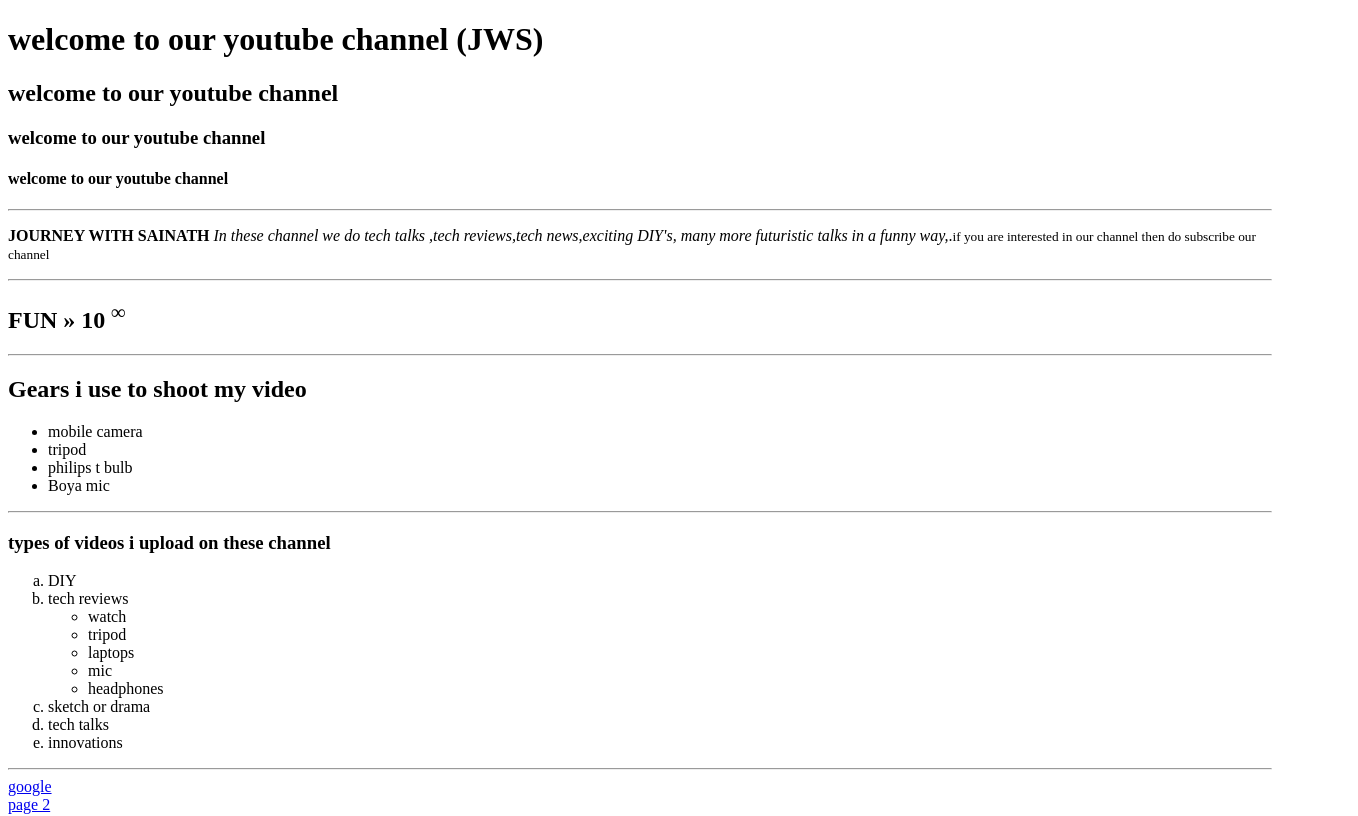
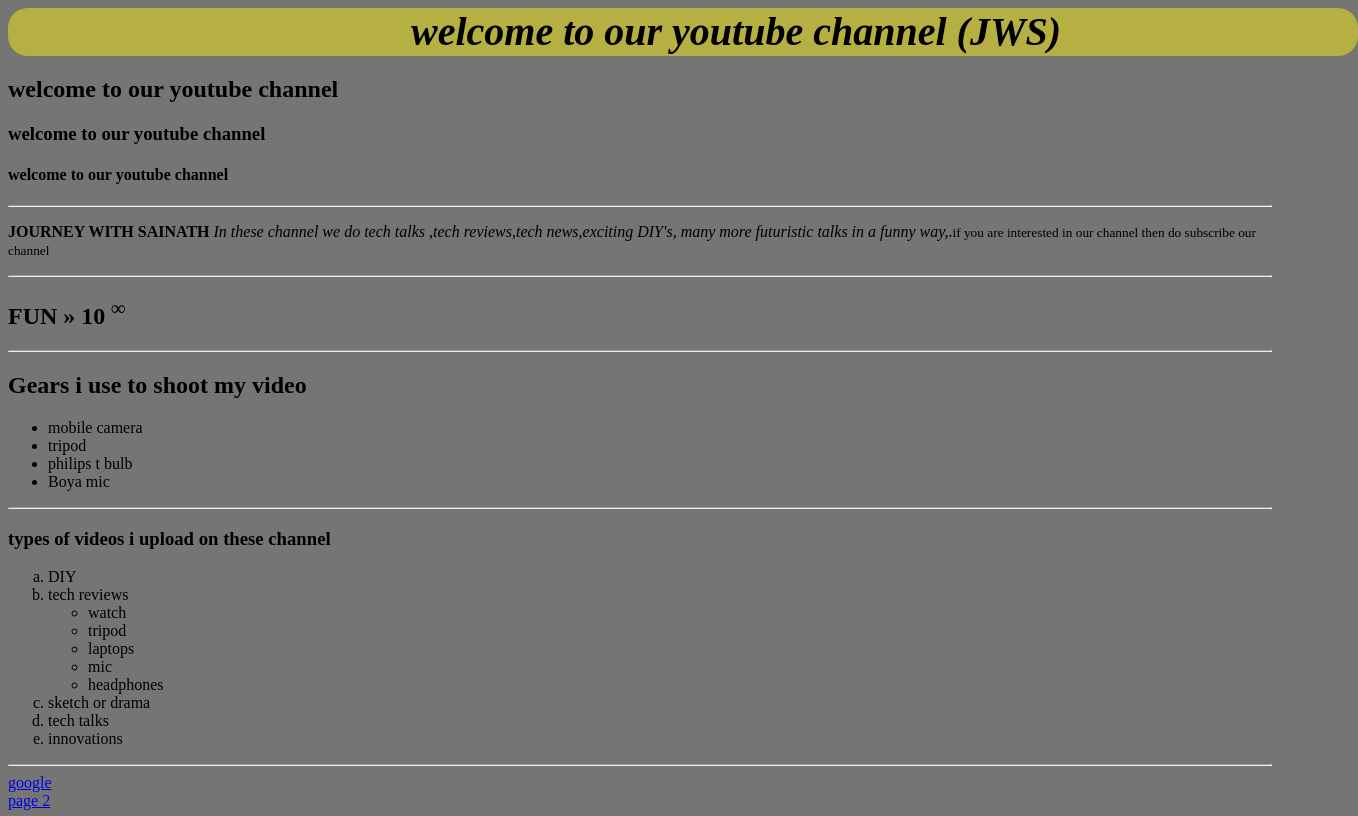
Before and after one commit to sampath-987/test-project, a plain HTML site: page index.html in a window 1280 px wide. Shown: the top 816 px of the page, 1358 px wide, since content can reach past the window. Drawn offline with Linux system fonts and the light colour scheme.

Commit message:
Create index.html

```diff
--- a/index.html
+++ b/index.html
@@ -4,9 +4,30 @@
     <meta charset="UTF-8">
     <meta name="viewport" content="width=device-width, initial-scale=1.0">
     <title>journey with sainath</title>
+    <style>
+        .top{
+            margin:auto;
+            padding-left: 403px;
+             padding-right: 276px;
+             height: 48px;
+             width: 671px;
+              font-size: 40px;
+            font-style: italic;
+            background-color: #b6b043;
+            border-radius: 20px;
+
+        }
+        .first{
+            background-color: #b4c548;
+            border-radius: 20px;
+        }
+        body{
+            background-color: #1a1c1699;;
+        }
+    </style>
 </head>
 <body>
-    <h1> welcome to our youtube channel &lpar;JWS&rpar; </h1>
+    <h1 class="top"> welcome to our youtube channel &lpar;JWS&rpar; </h1>
     <h2> welcome to our youtube channel </h2>
     <h3> welcome to our youtube channel </h3>
     <h4> welcome to our youtube channel </h4>
@@ -62,7 +83,7 @@
    <h2> &darr;</h2>
    <iframe width="560" height="315" src="https://www.youtube.com/embed/2QR11oDukn4" frameborder="1000" allow="accelerometer; autoplay; clipboard-write; encrypted-media; gyroscope; picture-in-picture" allowfullscreen></iframe>
    <hr>
-   <table>
+   <table class="first">
        <thead>
            <tr>
                <th>items</th>
```
